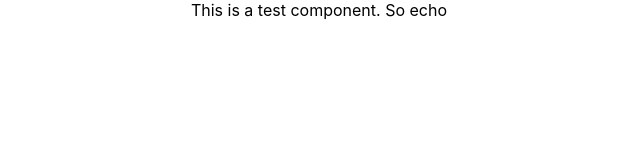
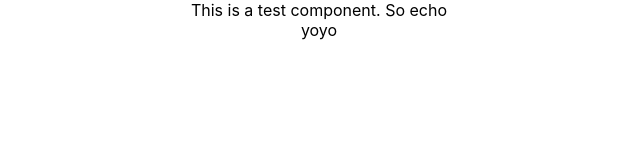
Before and after one commit to joshkpeterson/code-sample-react-redux-forms, a React (Create React App) app: page / in a window 1280 px wide. Shown: the top 160 px of the page, without its empty margins (321-961 px from the left). Built offline with nearby package versions, Linux system fonts and the light colour scheme; no server answers.

Commit message:
Add fetch data poc

```diff
--- a/src/App.js
+++ b/src/App.js
@@ -1,5 +1,6 @@
 import './App.css';
-import FooComponent from 'components/FooComponent/FooComponent.js';
+import FooComponent from 'components/FooComponent/FooComponent';
+import UserForm from 'components/UserForm/UserForm';
 
 
 import './'
@@ -8,6 +9,7 @@ function App() {
   return (
     <div className="App">
       <FooComponent />
+      <UserForm />
     </div>
   );
 }
--- a/src/components/UserForm/UserForm.js
+++ b/src/components/UserForm/UserForm.js
@@ -0,0 +1,24 @@
+import { React, useMemo, useState, useEffect } from 'react';
+import axios from 'app/axios';
+
+export default function UserForm() {
+    useEffect(() => {
+        async function fetchData () {
+            const result = await axios(
+                'form-fields/1',
+              );
+
+              // setData(result.data.series);
+              console.log(result.data);
+        }
+
+        fetchData();
+
+      }, []);
+
+    return (
+        <div>
+            yoyo
+        </div>
+    )
+}
```
